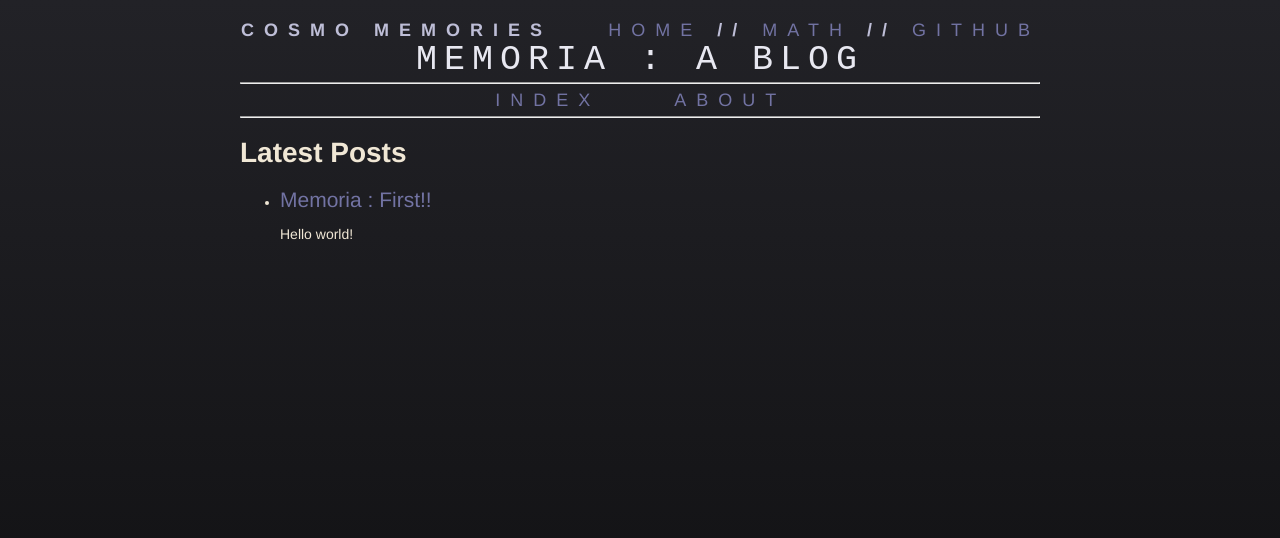
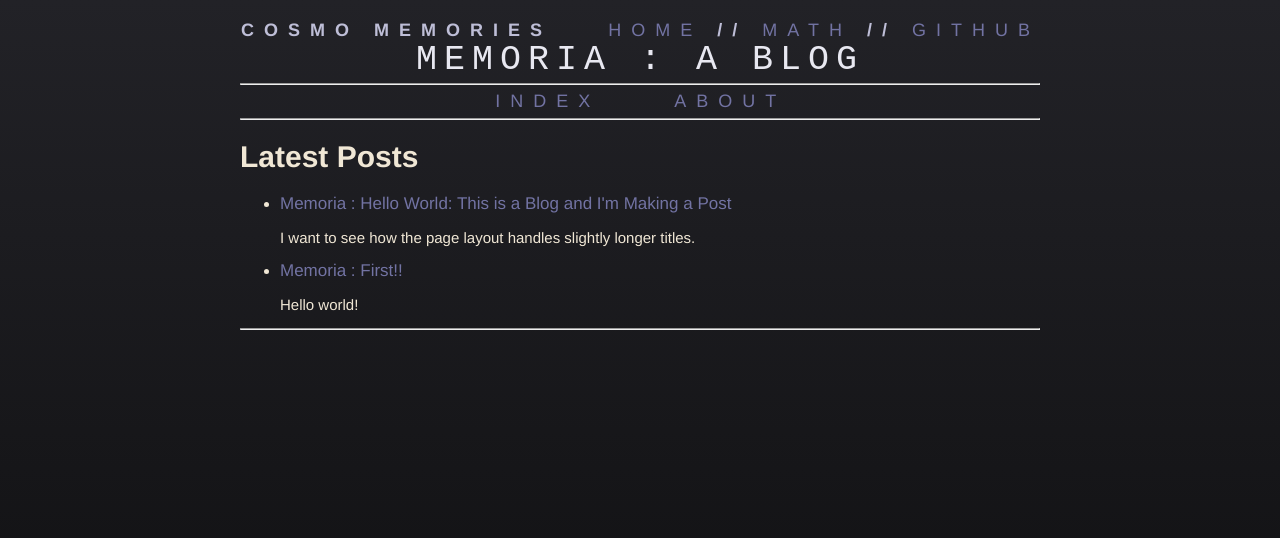
Before and after one commit to cosmo-memories/blog, a Jekyll site: the page built from blog.html, in a window 1280 px wide. Shown: the top 538 px of the page. Built offline with Jekyll 4.4.1, drawn with Linux system fonts in a browser that asks for light colours.

Commit message:
Second test post

```diff
--- a/_layouts/default.html
+++ b/_layouts/default.html
@@ -21,6 +21,7 @@
       </div>
 
       {{ content }}
+      <hr>
     </div>
   </body>
 </html>
--- a/_layouts/post.html
+++ b/_layouts/post.html
@@ -19,5 +19,3 @@
 </p>
 
 {{ content }}
-
-<hr>
--- /dev/null
+++ b/_posts/2024-09-10-second.md
@@ -0,0 +1,14 @@
+---
+author: Cosmo
+tags: dev
+title: "Memoria : Hello World: This is a Blog and I'm Making a Post"
+name: "Hello World: This is a Blog and I'm Making a Post"
+---
+
+I want to see how the page layout handles slightly longer titles.
+
+I've been very busy (and exhausted) the past few weeks so I haven't had time to get this thing going like I wanted. I still need to add tag pages, fill out the About Me information, and actually finish the layout. I want to sink my teeth into some gamedev stuff for fun once I've relaxed a little, so that'll give me something to post about, I suppose. I will also be (at some point) setting up some proper hosting with a custom domain so that I'm not tied to this Github URL.
+
+I'm also working on another page (linked at the top) where I collect mathematics notes and concepts, along with examples, explanation, etc... eventually. There's not a lot there yet, and it'll take a long time to fill out. I'm still getting the hang of Jekyll but it seems really fantastic and easy to use!
+
+I was planning to blog about gaming here too; I've finished my latest playthough of Final Fantasy IX and I have a LOT to say about it, especially in regards to XIV and Dawntrail. I'll write something once I get those thoughts together and collect some good reference screenshots.
--- a/_sass/main.scss
+++ b/_sass/main.scss
@@ -35,7 +35,7 @@
 body {
   padding: 0px 0 20px 0px;
   margin: 0px;
-  font: 14px Helvetica, Arial, sans-serif;
+  font: 15px Helvetica, Arial, sans-serif;
   color:#f0e7d5;
   font-weight: normal;
   background: #282829;
@@ -45,6 +45,7 @@
 
 #post-head {
   display: inline;
+  font: 17px Helvetica, Arial, sans-serif;
 }
 
 #post-mid {
--- a/index.html
+++ b/index.html
@@ -11,13 +11,13 @@
 <h2>Latest Posts</h2>
 <ul>
   {% for post in site.posts %}
+    <p>
       <h2 id="post-head"><b>&#8226; <a href="{{ site.baseurl }}{{ post.url }}">{{ post.name }}</a></h2> // {{ post.date | date_to_string }}
       // Tags: </b>
       {% for tag in site.tags %}
         {{ tag[0] }}
       {% endfor %}
       <!-- {{ post.excerpt }} -->
+    </p>
   {% endfor %}
 </ul>
-
-<hr>
```
Also changed, not shown: 10 other files.
